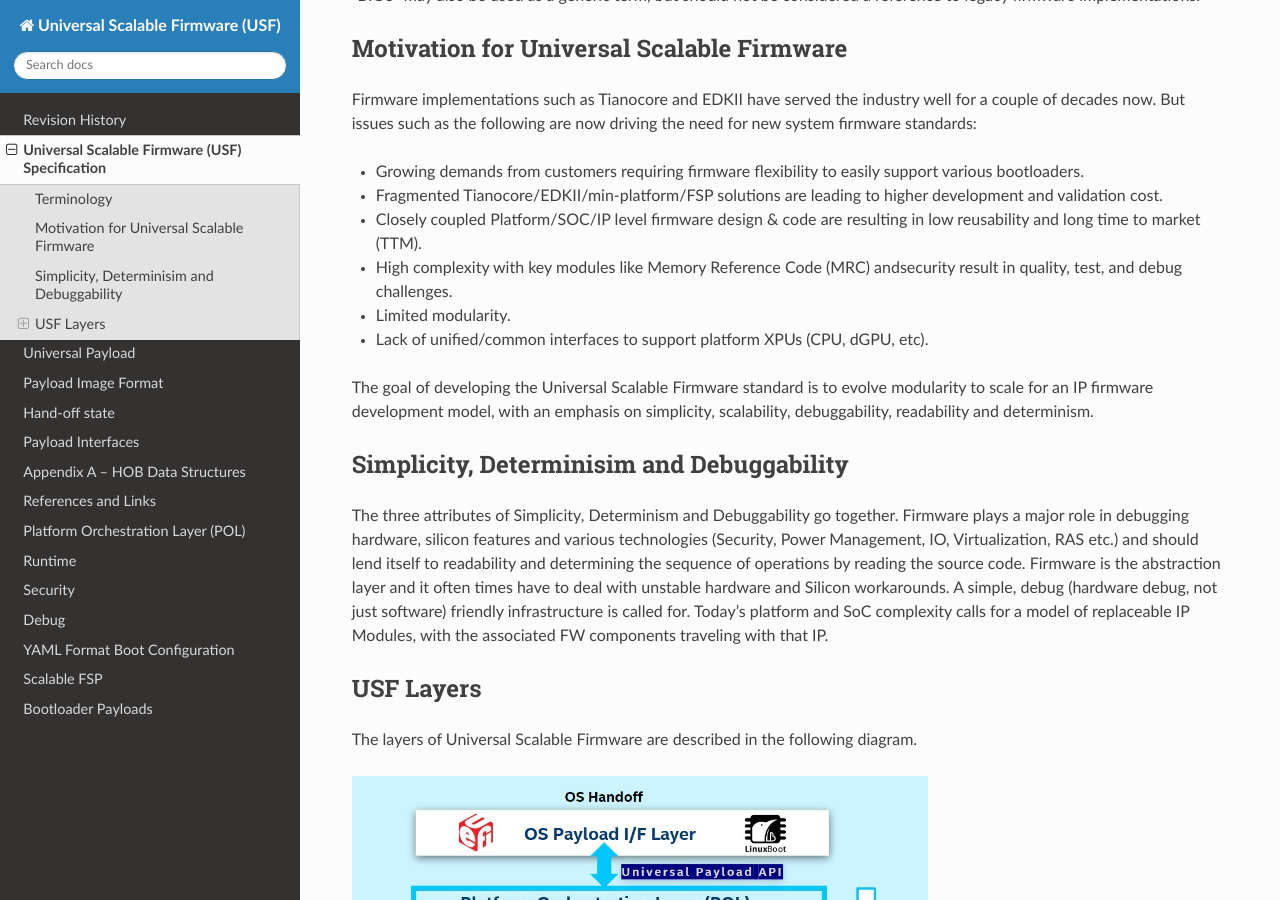
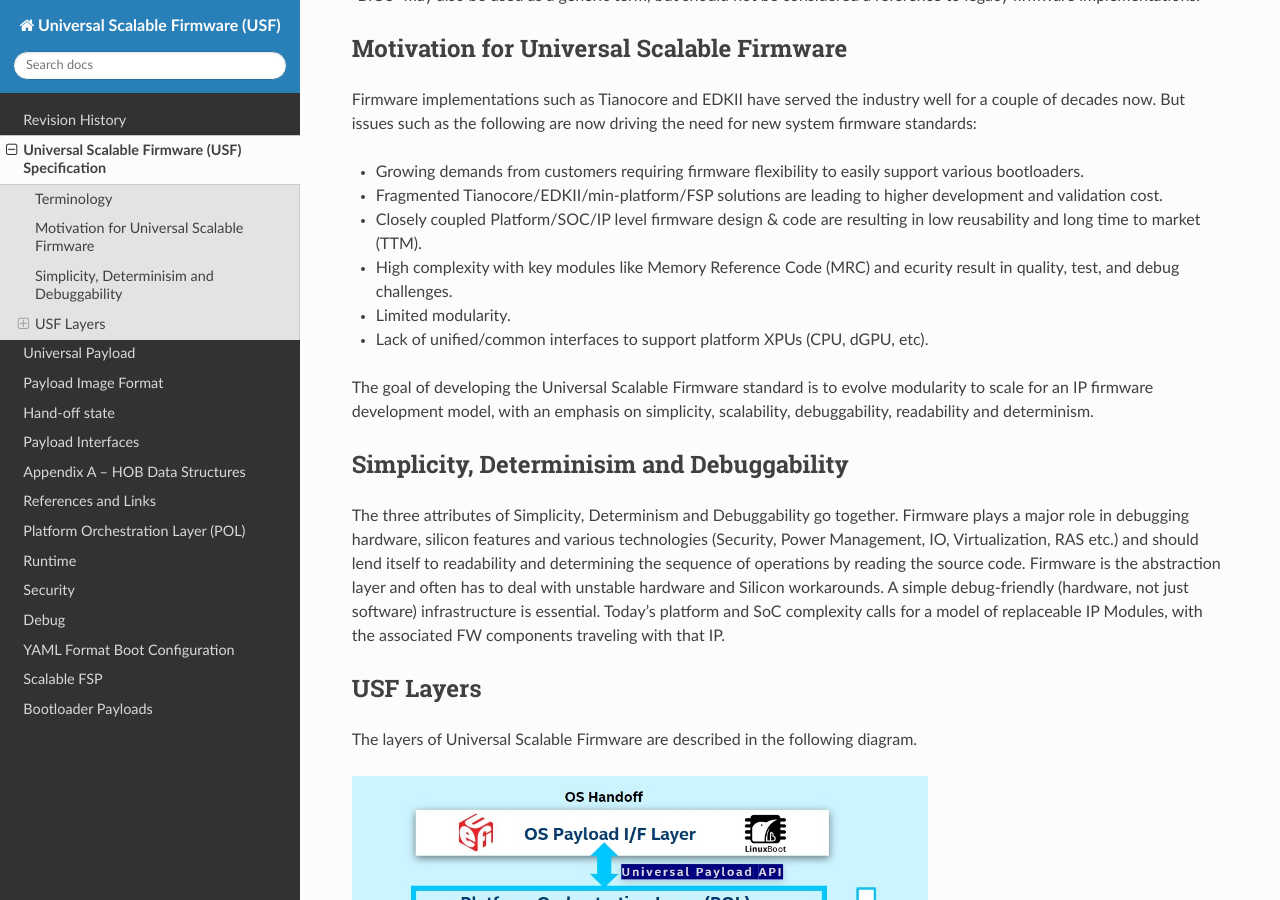
Before and after one commit to UniversalScalableFirmware/documentation, a Sphinx documentation site: the page built from source/1_terminology.rst, in a window 1280 px wide and 900 px high, scrolled down 928 px. Built offline with Sphinx 7.4.7 and the Read the Docs theme 2.0.0, drawn with Linux system fonts in a browser that asks for light colours.

Commit message:
More minor edits

```diff
--- a/source/1_terminology.rst
+++ b/source/1_terminology.rst
@@ -32,7 +32,7 @@ Firmware implementations such as Tianocore and EDKII have served the industry we
 
 - Closely coupled Platform/SOC/IP level firmware design & code are resulting in low reusability and long time to market (TTM).
 
-- High complexity with key modules like Memory Reference Code (MRC) andsecurity result in quality, test, and debug challenges.
+- High complexity with key modules like Memory Reference Code (MRC) and ecurity result in quality, test, and debug challenges.
 
 - Limited modularity.
 
@@ -44,7 +44,7 @@ The goal of developing the Universal Scalable Firmware standard is to evolve mod
 Simplicity, Determinisim and Debuggability
 ============================================
 
-The three attributes of Simplicity, Determinism and Debuggability go together. Firmware plays a major role in debugging hardware, silicon features and various technologies (Security, Power Management, IO, Virtualization, RAS etc.) and should lend itself to readability and determining the sequence of operations by reading the source code. Firmware is the abstraction layer and it often times have to deal with unstable hardware and Silicon workarounds. A simple, debug (hardware debug, not just software) friendly infrastructure is called for. Today’s platform and SoC complexity calls for a model of replaceable IP Modules, with the associated FW components traveling with that IP.
+The three attributes of Simplicity, Determinism and Debuggability go together. Firmware plays a major role in debugging hardware, silicon features and various technologies (Security, Power Management, IO, Virtualization, RAS etc.) and should lend itself to readability and determining the sequence of operations by reading the source code. Firmware is the abstraction layer and often has to deal with unstable hardware and Silicon workarounds. A simple debug-friendly (hardware, not just software) infrastructure is essential. Today’s platform and SoC complexity calls for a model of replaceable IP Modules, with the associated FW components traveling with that IP.
 
 USF Layers
 ============
```
